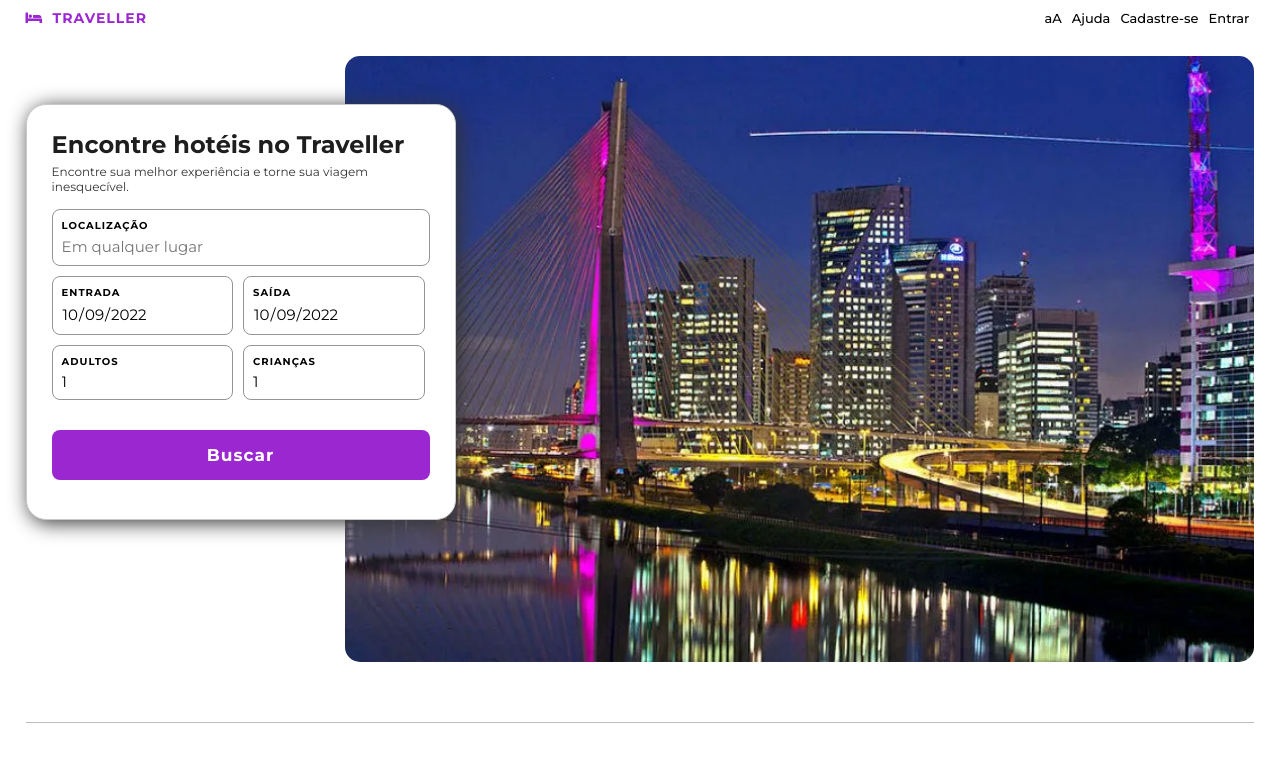
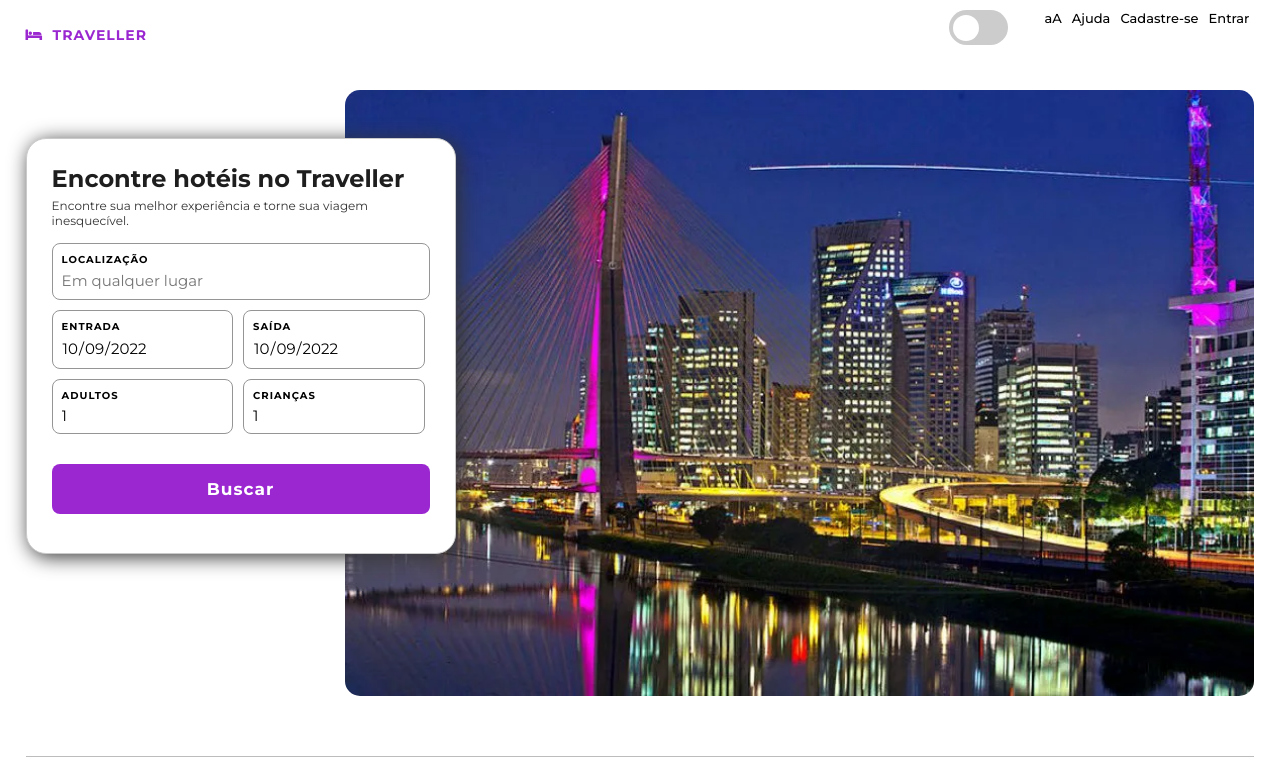
Before and after one commit to abigailmvlima/fiap-fase-enterprise, a plain HTML site: page index.html in a window 1280 px wide. Shown: the top 760 px of the page. Drawn offline with nearby package versions, Linux system fonts and the light colour scheme.

Commit message:
darkmode Switch

```diff
--- a/css/desktop.css
+++ b/css/desktop.css
@@ -368,3 +368,72 @@ footer > div > a i {
   color: rgb(27, 28, 29);
   font-size: 35px !important;
 }
+
+.switchContainer {
+display: flex;
+  height:50px;
+width:100px;
+position:relative;
+}
+
+switch {
+  position: relative;
+  display: inline-block;
+  width: 60px;
+  height: 34px;
+}
+
+.switch input {
+  opacity: 0;
+  width: 0;
+  height: 0;
+}
+
+.slider {
+  position: absolute;
+  cursor: pointer;
+  height:35px;
+  width:59px;
+  top: 0;
+  left: 15px;
+  right: 0;
+  bottom: 0;
+  background-color: #ccc;
+  -webkit-transition: .4s;
+  transition: .4s;
+}
+
+.slider:before {
+  position: absolute;
+  content: "";
+  height: 26px;
+  width: 26px;
+  left: 4px;
+  bottom: 4px;
+  background-color: white;
+  -webkit-transition: .4s;
+  transition: .4s;
+}
+
+input:checked + .slider {
+  background-color: #2196F3;
+}
+
+input:focus + .slider {
+  box-shadow: 0 0 1px #2196F3;
+}
+
+input:checked + .slider:before {
+  -webkit-transform: translateX(26px);
+  -ms-transform: translateX(26px);
+  transform: translateX(26px);
+}
+
+/* Rounded sliders */
+.slider.round {
+  border-radius: 34px;
+}
+
+.slider.round:before {
+  border-radius: 50%;
+}
--- a/index.html
+++ b/index.html
@@ -23,7 +23,16 @@
         <nav>
 
             <ul>
-                <li><a href="./pages/letterSize/index.html" href="#">aA</a></li>
+
+                <li>
+                    <div class="switchContainer">
+                        <label class="switch">
+                            <input type="checkbox">
+                            <span class="slider round"></span>
+                          </label>
+                    </div>
+                </li>
+  <li><a href="./pages/letterSize/index.html" href="#">aA</a></li>
                 <li><a href="#">Ajuda</a></li>
                 <li><a href="#">Cadastre-se</a></li>
                 <li><a href="#">Entrar</a></li>
```
Also changed, not shown: pages/darkMode/index.html (+13 -3 lines).
